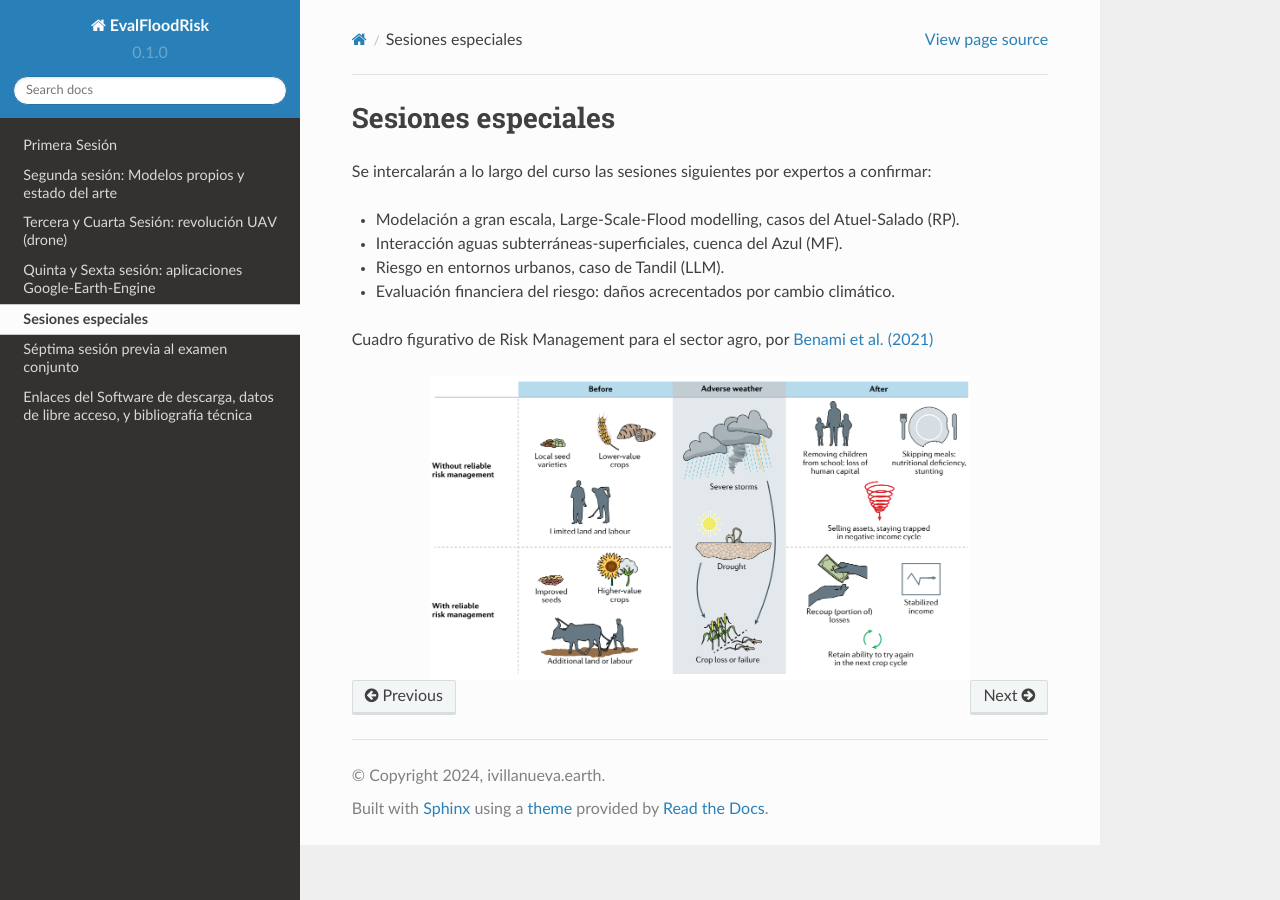
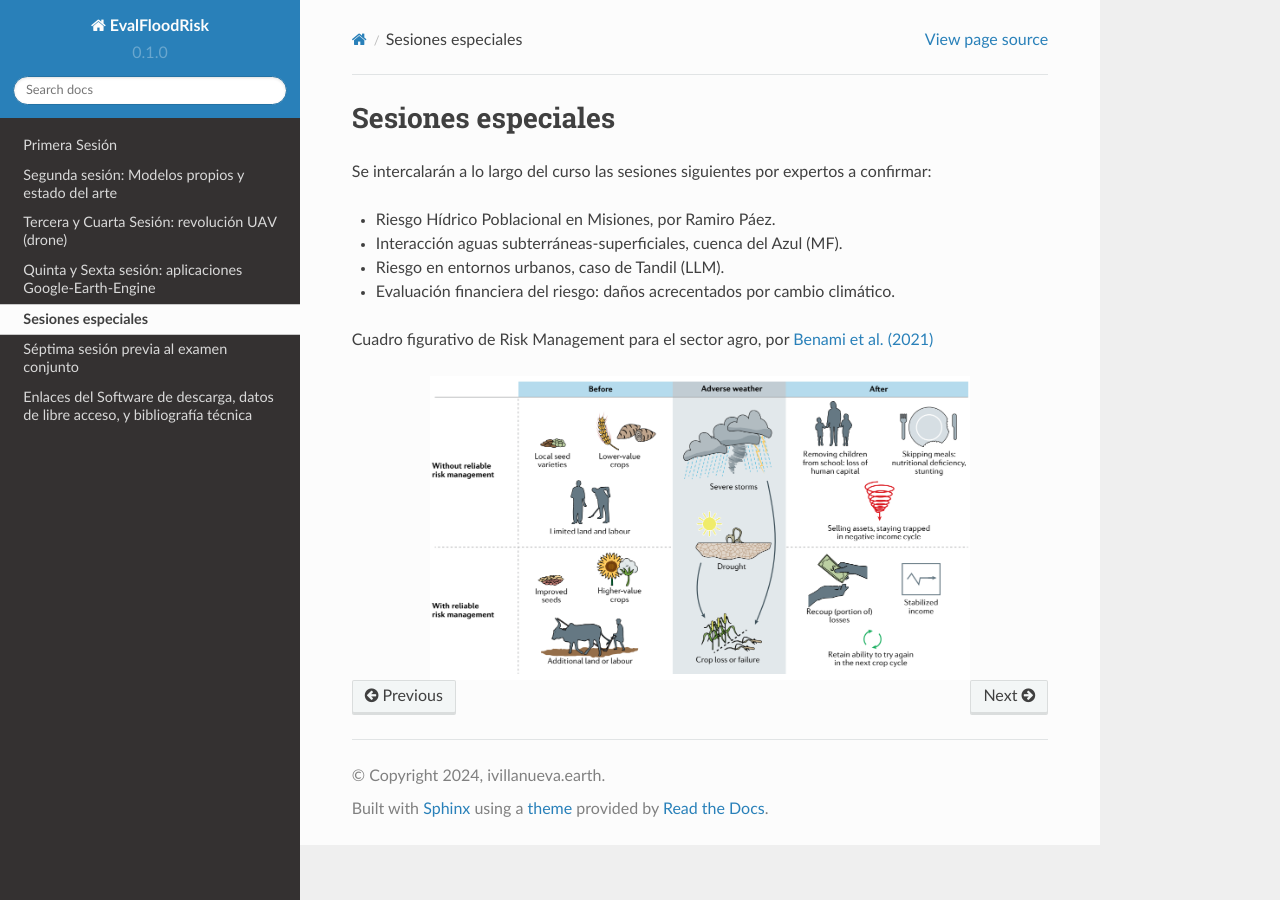
Before and after one commit to ivillamadrid/EvalFloodRisk_RSSWE, a Sphinx documentation site: the page built from docs/source/ExtraS.rst, in a window 1280 px wide. Built offline with Sphinx 7.4.7 and the Read the Docs theme 2.0.0, drawn with Linux system fonts in a browser that asks for light colours.

Commit message:
Update ExtraS.rst

```diff
--- a/docs/source/ExtraS.rst
+++ b/docs/source/ExtraS.rst
@@ -3,7 +3,7 @@ Sesiones especiales
 
 Se  intercalarán a lo largo del curso las sesiones siguientes por expertos a confirmar:
 
-* Modelación a gran escala, Large-Scale-Flood modelling, casos del Atuel-Salado (RP).
+* Riesgo Hídrico Poblacional en Misiones, por Ramiro Páez.
 
 * Interacción aguas subterráneas-superficiales, cuenca del Azul (MF).
 
```
